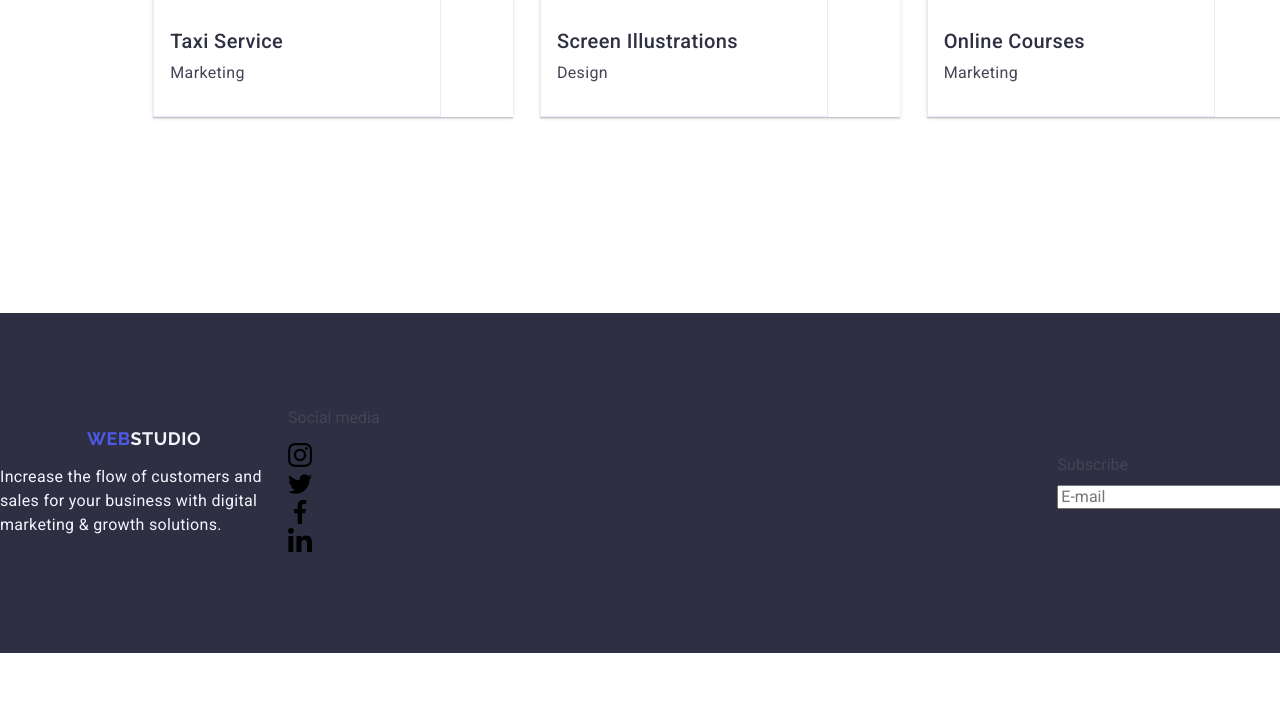
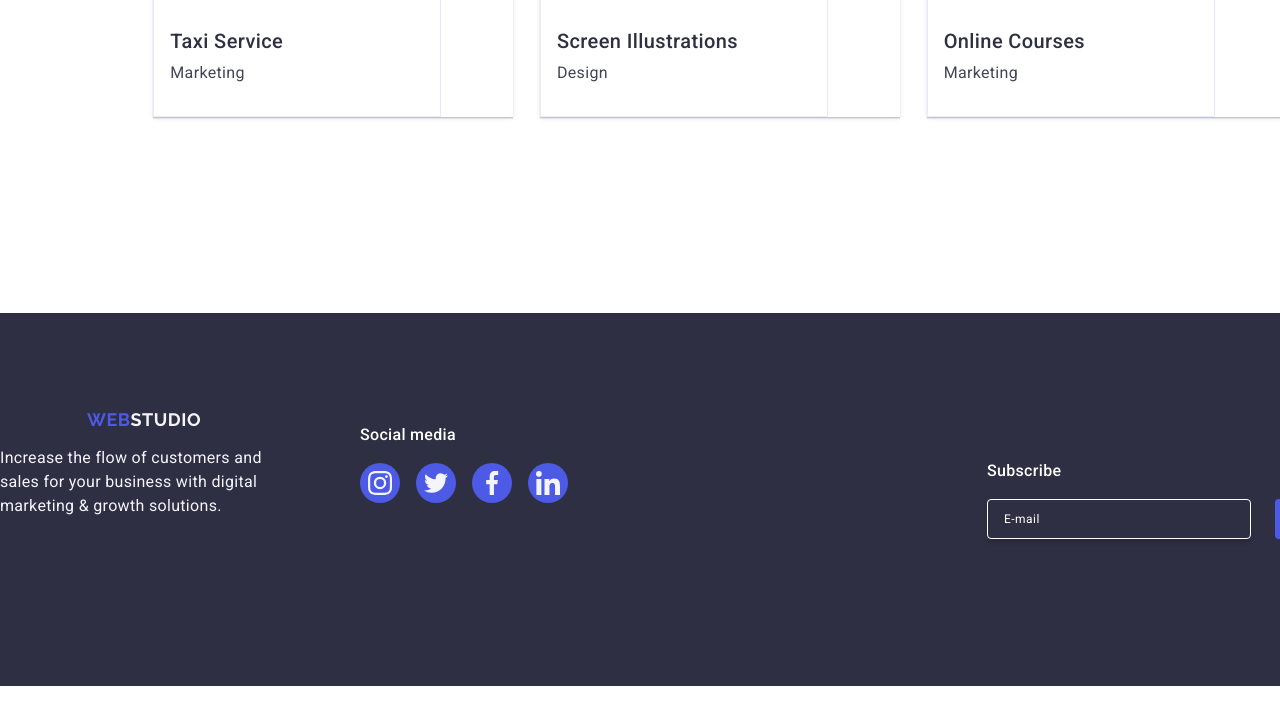
Before and after one commit to TatkaNora/goit-markup-hw-06, a plain HTML site: page index.html in a window 1280 px wide. Shown: the part 2888-3612 px from the top of the page. Drawn offline with nearby package versions, Linux system fonts and the light colour scheme.

Commit message:
Commit 6

```diff
--- a/css/styles-old.css
+++ b/css/styles-old.css
@@ -512,6 +512,7 @@ main {
     height: 40px;
 
 }
+
 .footer-icon-link {
     width: 100%;
     height: 100%;
--- a/css/styles.css
+++ b/css/styles.css
@@ -1170,14 +1170,15 @@ button {
     justify-content: center;
     max-width: 767px;
     margin: 0 auto;
-  /*  text-align: center;*/
+    gap: 72px;
 }
+
+    /* #region footer section logo*/
 
     .footer-container {
         display: flex;
         flex-direction: column;
         align-items: center;
-    /* Центрує вміст */
         justify-content: center;
         width: 100%;
     }
@@ -1191,13 +1192,9 @@ button {
         text-transform: uppercase;
         color: #4d5ae5;
         display: block;
-    /* Робимо блоковим */
         text-align: center;
-    /* Додає можливість центрованого вирівнювання */
         width: max-content;
-    /* Запобігає розтягуванню */
-    margin: 0 auto 16px auto;
-    /* Центрує логотип */
+        margin: 0 auto 16px;
    }
 
     .footer-logo-style {
@@ -1211,17 +1208,147 @@ button {
         letter-spacing: 0.02em;
         color: #f4f4fd;
         max-width: 288px;
-    margin: 0 auto;
-    /* Контейнер центрується, але текст не змінює вирівнювання */
+        margin: 0 auto 72px;
     }
+
+    /* #endregion*/
+
+    /* #region footer social-media*/
+
         .footer-social-media {
             display: flex;
             flex-direction: column;
             align-items: center;
             gap: 16px;
+            justify-content: center;
+            max-height: 80px;
+        }
+        .footer-social-media-p {
+            font-weight: 500;
+            font-size: 16px;
+            line-height: 1.5;
+            letter-spacing: 0.02em;
+            color: #FFFFFF;
         }
 
-/* ====== Планшетна версія ====== */
+        .footer-list {
+            display: flex;
+            gap: 16px;
+            margin-top: 0;
+            margin-right: auto;
+            margin-bottom: 72px;
+        }
+
+        .foter-list-item {
+            width: 40px;
+            height: 40px;
+        }
+
+        .footer-icon-link {
+            width: 100%;
+            height: 100%;
+            background-color: #4d5ae5;
+            border-radius: 50%;
+            display: flex;
+            align-items: center;
+            justify-content: center;
+            transition: background-color 250ms cubic-bezier(0.4, 0, 0.2, 1);
+        }
+
+        .footer-icon-link:hover,
+        .footer-icon-link:focus {
+            background-color: #31d0aa;
+        }
+
+        .footer-icon {
+            fill: #f4f4fd;
+        }
+
+    /*#endregion*/
+
+    /* #region footer footer-subscribe*/
+        .footer-subscribe {
+            display: flex;
+            flex-direction: column;
+            align-items: center;
+            justify-content: center;
+            gap: 16px;
+        }
+
+        .footer-subscribe-header {
+            font-weight: 500;
+            font-size: 16px;
+            line-height: 1.5;
+            letter-spacing: 0.02em;
+            color: #fff;
+        }
+
+        .footer-subscribe-form {
+            display: flex;
+            flex-direction: column;
+            justify-content: center;
+            align-items: center;
+            gap: 16px;
+            width: 100%;
+        }
+
+        .footer-input-lable {
+            gap: 16px;
+        }
+
+        .footer-input {
+            border: 1px solid #fff;
+            border-radius: 4px;
+            width: 264px;
+            height: 40px;
+            background-color: transparent;
+            color: #ffffff;
+            padding-left: 16px;
+            font-size: 12px;
+            line-height: 2;
+            letter-spacing: 0.04em;
+            box-shadow: 0 4px 4px 0 rgba(0, 0, 0, 0.15);
+        }
+
+        .footer-input::placeholder {
+            color: #ffffff;
+            font-weight: 400;
+            font-size: 12px;
+            line-height: 2;
+            letter-spacing: 0.04em;
+        }
+
+         .footer-subscribe-button {
+            width: 165px;
+            height: 40px;
+            display: flex;
+            justify-content: center;
+            align-items: center;
+            font-family: "Roboto", sans-serif;
+            font-weight: 500;
+            font-size: 16px;
+            line-height: 1.5;
+            letter-spacing: 0.04em;
+            color: #ffffff;
+            cursor: pointer;
+            background: #4d5ae5;
+            border: none;
+            border-radius: 4px;
+            transition: background-color 250ms cubic-bezier(0.4, 0, 0.2, 1);
+            margin: 0 auto;
+        }
+
+        .footer-subscribe-icon {
+            margin-left: 16px;
+            width: 24px;
+            height: 24px;
+            fill: #fff;
+        }
+
+        .footer-subscribe-button:hover {
+            background: #31d0aa;
+        }
+    /* #endregion */
 
     @media screen and (min-width: 768px) {
     .footer-container {
```
Lines whose indentation alone changed are shown as unchanged.
